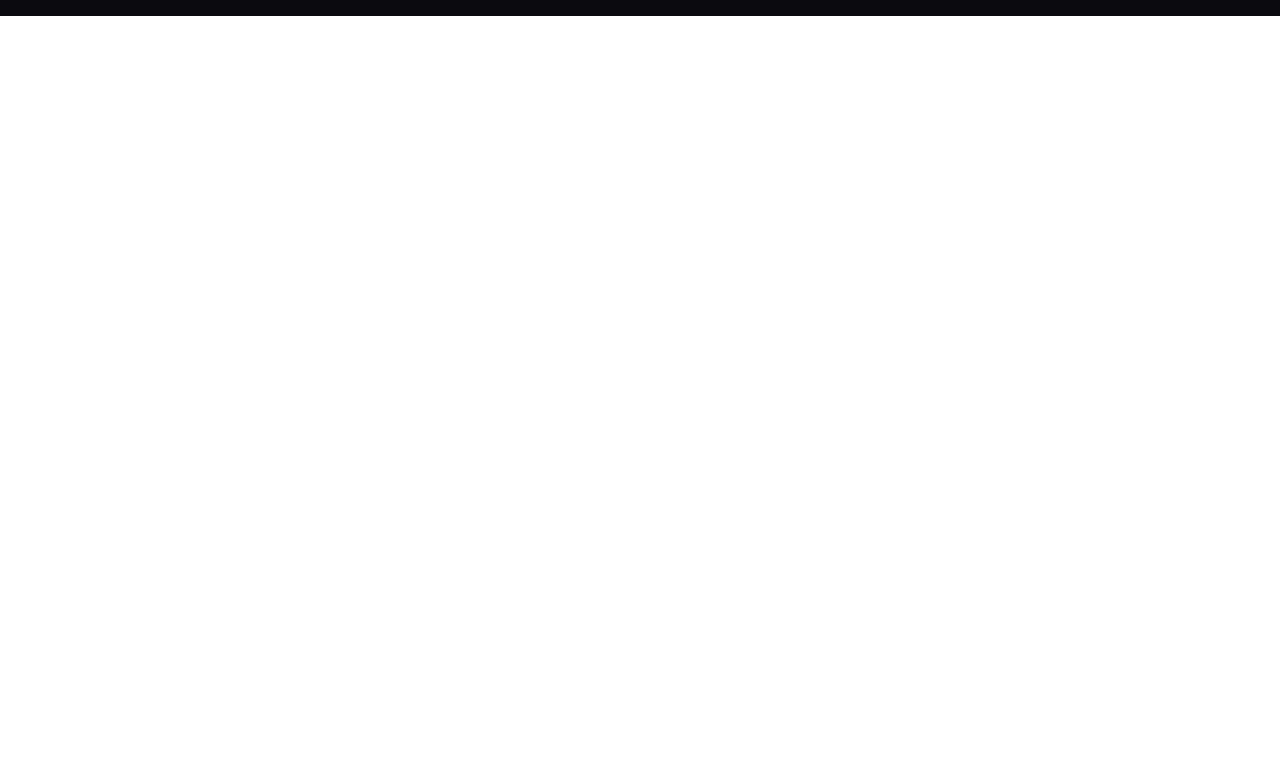
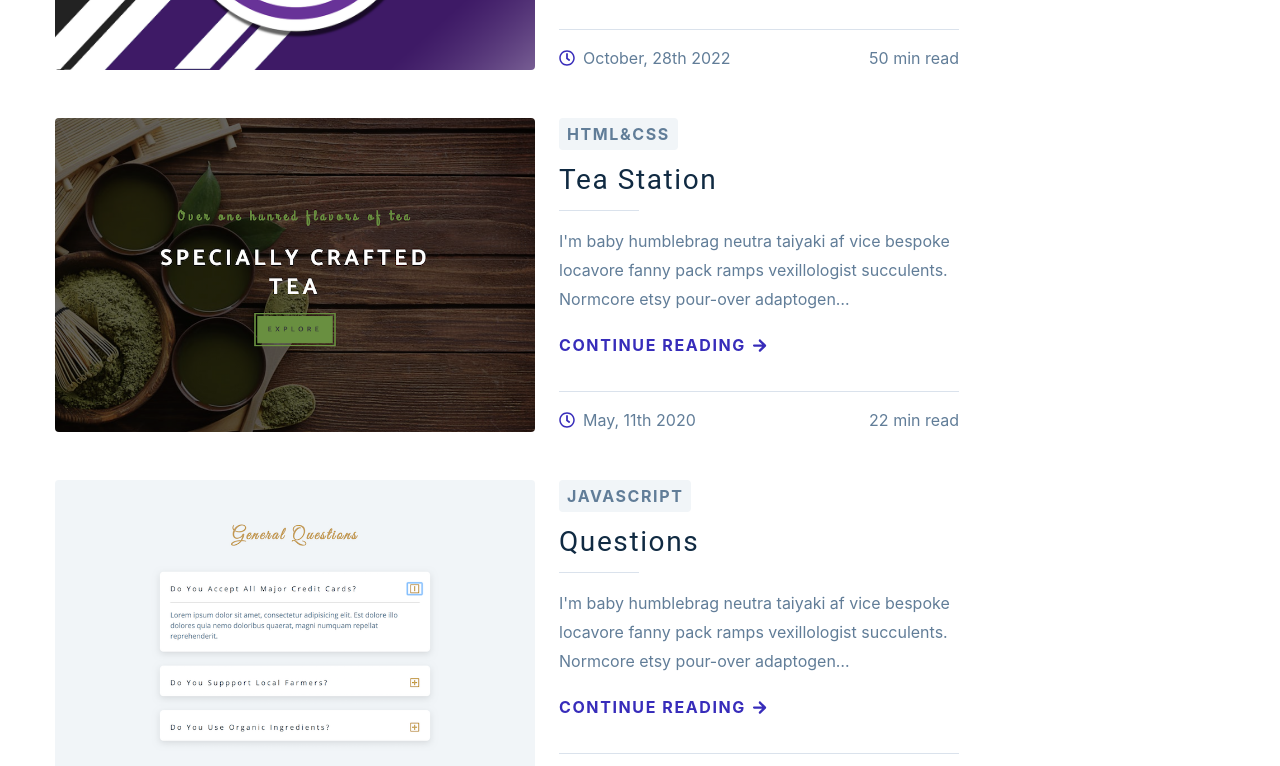
Before and after one commit to ClaytonDewey/mdx-blog, a Gatsby site: page / in a window 1280 px wide. Shown: the part 720-1486 px from the top of the page. Before the commit the page ends 800 px from the top, so only its background shows below. Built offline with nearby package versions, Linux system fonts and the light colour scheme; Gatsby itself is replaced by a stand-in of ours; some packages are replaced by stand-ins of ours.

Commit message:
Setup posts page

```diff
--- a/src/components/Posts/Post.js
+++ b/src/components/Posts/Post.js
@@ -5,10 +5,28 @@ import { IoMdArrowRoundForward } from 'react-icons/io'
 import { Link } from 'gatsby'
 import styled from 'styled-components'
 
-const Post = () => {
-
+const Post = ({ excerpt, frontmatter }) => {
+  const { title, image, slug, date, category, readTime } = frontmatter
   return (
-    <h4>single post</h4>
+    <Wrapper>
+      <GatsbyImage image={getImage(image)} alt={title} className="img" />
+      <div className="info">
+        <span className="category">{category}</span>
+        <h3>{title}</h3>
+        <div className="underline"></div>
+        <p>{excerpt}</p>
+        <Link to={`/posts/${slug}`} className="link">
+          Continue Reading <IoMdArrowRoundForward />
+        </Link>
+        <footer>
+          <span className="date">
+            <FaRegClock className="icon" />
+            {date}
+          </span>
+          <span>{readTime} min read</span>
+        </footer>
+      </div>
+    </Wrapper>
   )
 }
 
```
Also changed, not shown: src/pages/posts.js (+35 -3 lines).
